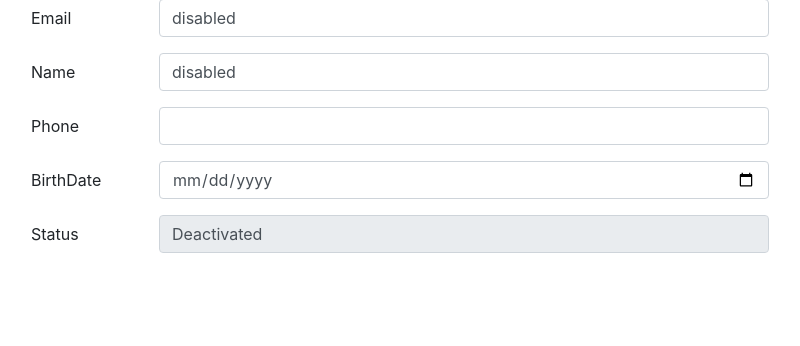
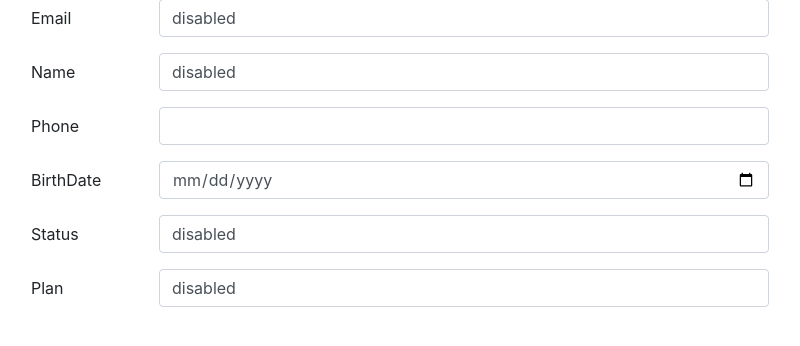
Before and after one commit to MahmoudFarouq/CompanyCMS, a PHP site: page /customer/index.php in a window 1280 px wide. Shown: the part 135-481 px from the top of the page, without its empty margins (240-1040 px from the left). Run offline with PHP 8.4, Linux system fonts and the light colour scheme; the visitor is signed in with stand-in values (Sample User, id 1); data that the repository does not hold is empty.

Commit message:
fix deactivated customer login

```diff
--- a/public/customer/index.php
+++ b/public/customer/index.php
@@ -2,6 +2,8 @@
     require_once('../../private/init.php');
     require_once(PRIVATE_PATH.'/AuthGuard.php');
     require_once(PRIVATE_PATH.'/models/Customer.php');
+    require_once(PRIVATE_PATH.'/models/Plan.php');
+    require_once(PRIVATE_PATH.'/models/Status.php');
 
     if(!AuthGuard::hasLoggedIn()){
         header('location: ../');
@@ -12,5 +14,4 @@
 
     $user = AuthGuard::getCurrentUser();
     require(SHARED_PATH.'/html/customerHome.html');
-
 ?>
--- a/public/login/index.php
+++ b/public/login/index.php
@@ -26,7 +26,7 @@
             if(AuthGuard::userIsAdmin()){
                 header('location: ../admin');
             }else if(AuthGuard::userIsCustomer()){
-                if(AuthGuard::getCurrentUser()->status == '2'){
+                if(AuthGuard::getCurrentUser()->status->id == '2'){
                     AuthGuard::abortSession();
                     echo "
                         <h1> sorry your account is been deactivated </h1>
--- a/shared/html/customerHome.html
+++ b/shared/html/customerHome.html
@@ -40,7 +40,13 @@
                 <div class='form-group row'>
                     <label for='status' class='col-sm-2 col-form-label'>Status</label>
                     <div class='col-sm-10'>
-                        <input type='text' class='form-control' id='status' name="status" value=<?php echo $user->status == '1'?'Activated':'Deactivated' ?> disabled>
+                        <input type='text' class='form-control' id='status' name="status" value=<?php echo $user->status->status_name ?> disabled>
+                    </div>
+                </div>
+                <div class='form-group row'>
+                    <label for='plan' class='col-sm-2 col-form-label'>Plan</label>
+                    <div class='col-sm-10'>
+                        <input type='text' class='form-control' id='plan' name="plan" value=<?php echo $user->plan->plan_name ?> disabled>
                     </div>
                 </div>
             </form>
```
Also changed, not shown: 1 other file.
